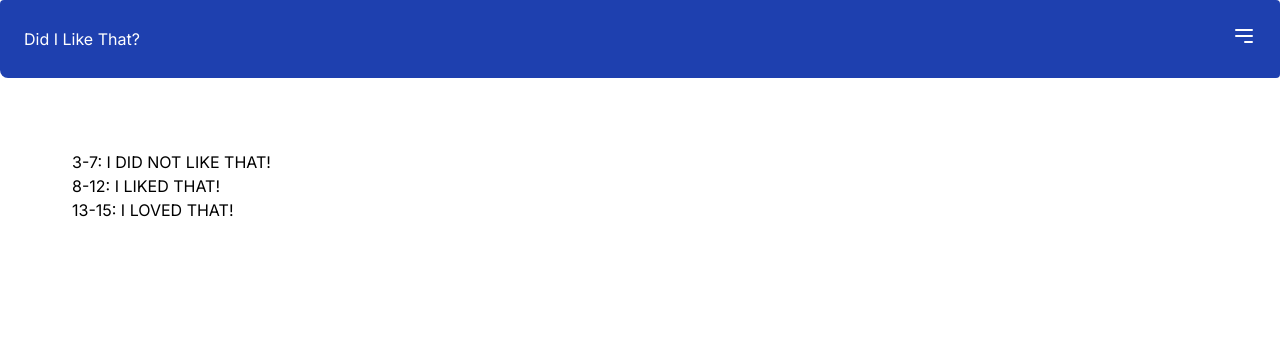
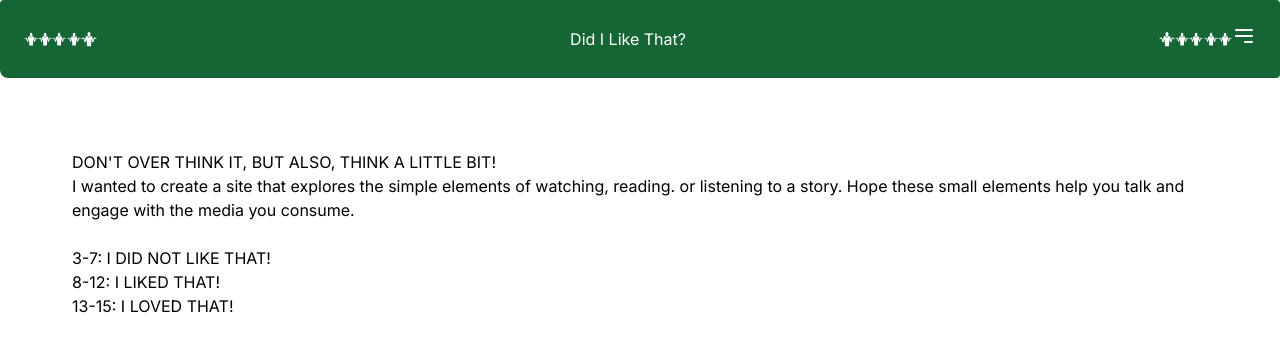
Before and after one commit to rohansinha01/capstone, a Next.js app: page /faq in a window 1280 px wide. Shown: the top 352 px of the page. Built offline with nearby package versions, Linux system fonts and the light colour scheme; what tw-elements would draw is missing.

Commit message:
added icons

```diff
--- a/app/api/media/[id]/route.ts
+++ b/app/api/media/[id]/route.ts
@@ -36,7 +36,7 @@ async function deleteMedia(id: string) {
 
 // Update a specific interpretation
 
-async function updateMedia(id: string, data: {name: string, characters: number, story: number, vibes: number}) {
+async function updateMedia(id: string, data: {name: string, characters: number, story: number, vibes: number, score: number}) {
     try {
         const response = await database.updateDocument(
             process.env.NEXT_PUBLIC_APPWRITE_DATABASE_ID as string,
--- a/app/components/Footer.tsx
+++ b/app/components/Footer.tsx
@@ -4,6 +4,7 @@ export const Footer = () => {
     return (
         <>
         <div className="p-12 m-6">
+        <h1>Rating Reminder:</h1>
         <h3>3-7: I DID NOT LIKE THAT!</h3>
         <h3>8-12: I LIKED THAT!</h3>
         <h3>13-15: I LOVED THAT!</h3>
--- a/app/components/Navbar.tsx
+++ b/app/components/Navbar.tsx
@@ -1,6 +1,8 @@
 'use client'
 import Link from "next/link";
 import { useEffect, useState } from "react";
+import { GiShrug } from "react-icons/gi";
+
 
 export const Navbar = () => {
     const [isOpen, setIsOpen] = useState(false)
@@ -26,9 +28,11 @@ export const Navbar = () => {
             return menuClasses.join("")
         }
     return (
-        <nav className="bg-blue-800 text-white p-4 sm:p-6 md:flex md: justify-between md: items-center rounded-bl-lg rounded -br-lg">
+        <nav className="bg-green-800 text-white p-4 sm:p-6 md:flex md: justify-between md: items-center rounded-bl-lg rounded -br-lg">
            <div className="container mx-auto flex justify-between items-center">
-            <Link href="/" className="container mx-auto flex justify-between items-center">Did I Like That?</Link>
+           <GiShrug /><GiShrug /><GiShrug /><GiShrug />
+            <Link href="/" className="container mx-auto flex justify-between items-center"><GiShrug />Did I Like That?<GiShrug /></Link>
+            <GiShrug /><GiShrug /><GiShrug /><GiShrug />
 
 
                 <div className={getMenuClasses()}>
--- a/app/faq/page.tsx
+++ b/app/faq/page.tsx
@@ -6,6 +6,9 @@ export default function faq() {
         <>
         <Navbar />
         <div className="p-12 m-6">
+        <h1>DON'T OVER THINK IT, BUT ALSO, THINK A LITTLE BIT!</h1>
+        <p>I wanted to create a site that explores the simple elements of watching, reading. or listening to a story. Hope these small elements help you talk and engage with the media you consume.</p>
+        <br/>
         <h3>3-7: I DID NOT LIKE THAT!</h3>
         <h3>8-12: I LIKED THAT!</h3>
         <h3>13-15: I LOVED THAT!</h3>
--- a/app/page.tsx
+++ b/app/page.tsx
@@ -67,7 +67,8 @@ export default function Home() {
           key={aMedia.$id}
           className="p-4 my-2 rounded-md border-b leading-8">
              <div  className="font-bold">{aMedia.name}</div>
-             <div>{aMedia.characters + aMedia.story + aMedia.vibes}</div>
+             <div>Score: {aMedia.characters + aMedia.story + aMedia.vibes}</div>
+             <div></div>
     </div>
     <div className="flex gap-4 mt-4 justify-start">
     <Link className="bg-green-400 px-4 py-2 rounded-md uppercase text-sm font-bold tracking-widest" href={`/show/${aMedia.$id}`}>show</Link>
--- a/app/show/[id]/page.tsx
+++ b/app/show/[id]/page.tsx
@@ -1,11 +1,13 @@
 "use client";
 import { Footer } from "@/app/components/Footer";
 import { Navbar } from "@/app/components/Navbar";
-import { use, useEffect, useState } from "react";
+import { useEffect, useState } from "react";
 
 export default function ShowPage({ params }: { params: { id: string } }) {
   const [formData, setFormData] = useState({ name: "", characters: "", story: "", vibes: "", score: "" });
   const [error, setError] = useState<string | null>(null);
+
+
 
 
   useEffect(() => {
@@ -56,6 +58,7 @@ export default function ShowPage({ params }: { params: { id: string } }) {
         <h1>Story: {formData.story}</h1>
         <h1>Vibes: {formData.vibes}</h1>
         <h2>Score: {formData.score}</h2>
+
         {error && <p className="text-red-500 mt-4">{error}</p>}
         </div>
     <Footer />
--- a/package.json
+++ b/package.json
@@ -16,6 +16,7 @@
     "next": "^14.2.2",
     "react": "^18",
     "react-dom": "^18",
+    "react-icons": "^5.1.0",
     "tailwind-merge": "^2.2.2",
     "tw-elements": "^2.0.0"
   },
```
Also changed, not shown: 1 other file (tests, documents, lock files or other folders).
